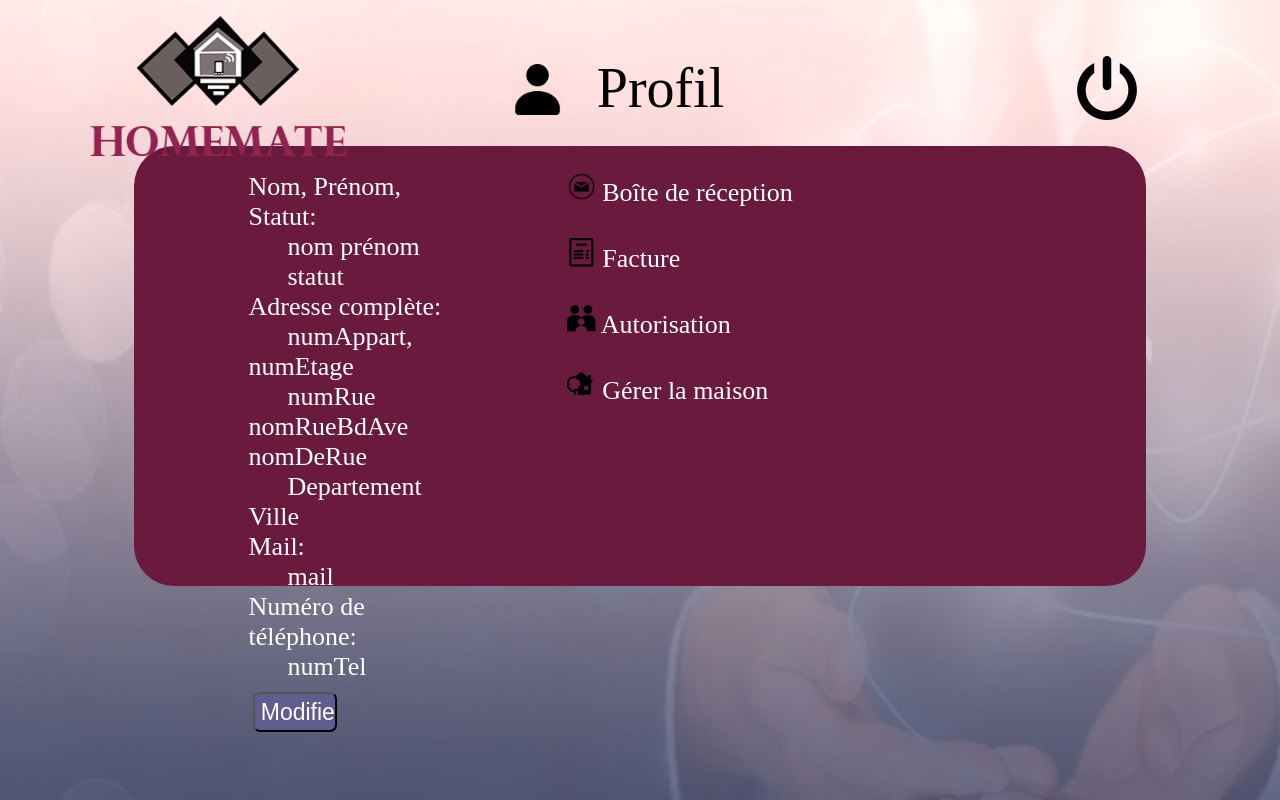
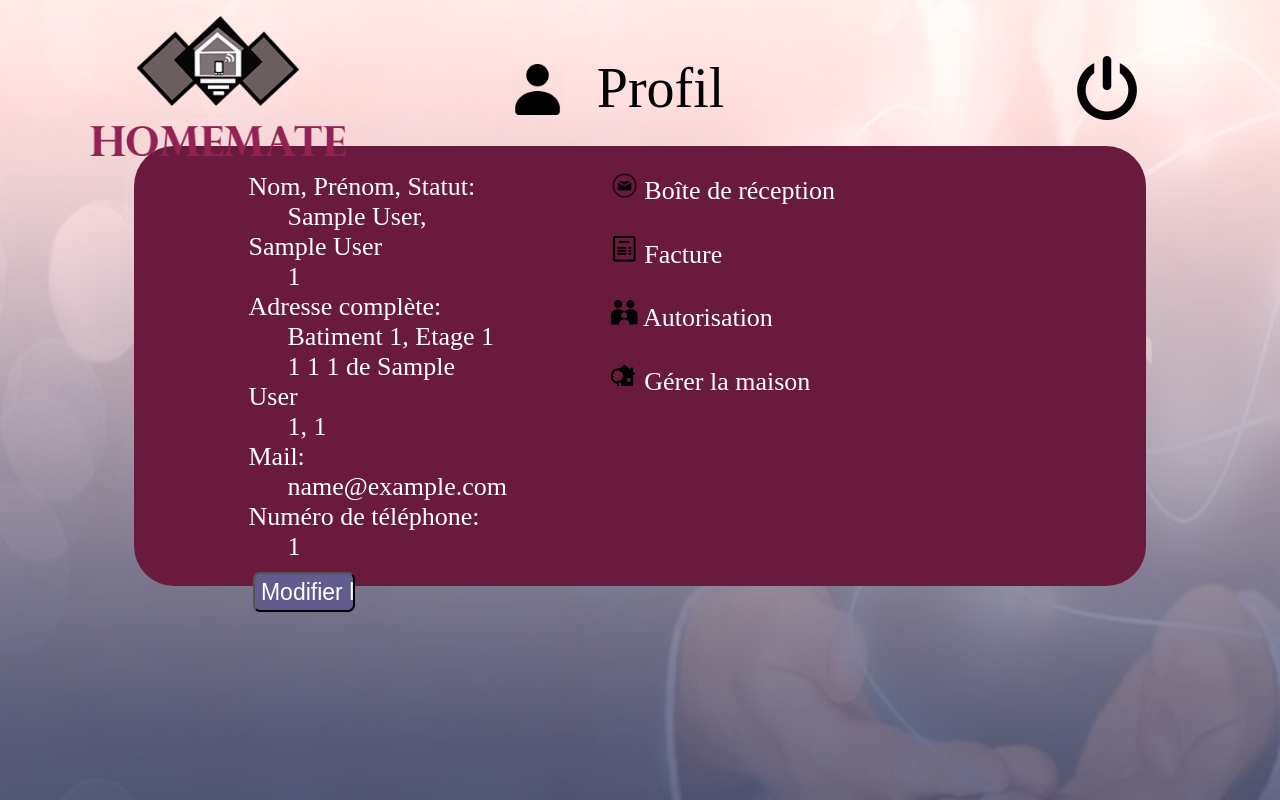
Before and after one commit to SylvainZ/SKLUBS, a PHP site: page /profil.php in a window 1280 px wide. Run offline with PHP 8.4, Linux system fonts and the light colour scheme; the visitor is signed in with stand-in values (Sample User, id 1).

Commit message:
Session
changement de lien de page

```diff
--- a/Vue/profil.php
+++ b/Vue/profil.php
@@ -1,4 +1,9 @@
+<?php
+// On démarre la session AVANT d'écrire du code HTML
+session_start();
+?>
 <!DOCTYPE html>
+
 <html>
     <head>
         <meta charset="utf-8" />
@@ -18,17 +23,17 @@
     		<div class="col1">
 				<p>
 					Nom, Prénom, Statut: <br/>
-					<span class="valeurImporte"> nom prénom</span><br/>
-					<span class="valeurImporte"> statut</span><br/>
+					<span class="valeurImporte"> <?php echo $_SESSION['nom'].', '.$_SESSION['prenom'];?></span><br/>
+					<span class="valeurImporte"> <?php echo $_SESSION['statut'];?></span><br/>
 					Adresse complète:<br/>
-					<span class="valeurImporte"> numAppart, numEtage</span><br/>
-					<span class="valeurImporte"> numRue nomRueBdAve nomDeRue</span><br/>
-					<span class="valeurImporte"> Departement Ville</span><br/>
+					<span class="valeurImporte"> Batiment <?php echo $_SESSION['numAppartement'].', Etage '.$_SESSION['numEtage'];?></span><br/>
+					<span class="valeurImporte"> <?php echo $_SESSION['numRue'].' '.$_SESSION['numBis'].' '.$_SESSION['prefixeRueBdAve'].' de '.$_SESSION['nomRueBdAve'];?>  </span><br/>
+					<span class="valeurImporte"> <?php echo $_SESSION['departement'].', '.$_SESSION['ville'];?> </span><br/>
 					Mail:<br/>
-					<span class="valeurImporte"> mail</span><br/>
+					<span class="valeurImporte"> <?php echo $_SESSION['email'];?></span><br/>
 					Numéro de téléphone:<br/>
-					<span class="valeurImporte"> numTel</span>
-					<form action="../Vue/sessionProfil.php" class="positionModifProfil">
+					<span class="valeurImporte"> <?php echo $_SESSION['numTel'];?></span>
+					<form action="../Modele/sessionProfil.php" class="positionModifProfil">
 					<input type="submit"  class="modifProfil" name="modifProfil" value="Modifier le profil"/>
 					</form>
 		    	</p>
```
Also changed, not shown: Vue/modifierProfil.php (+3 -18 lines).
